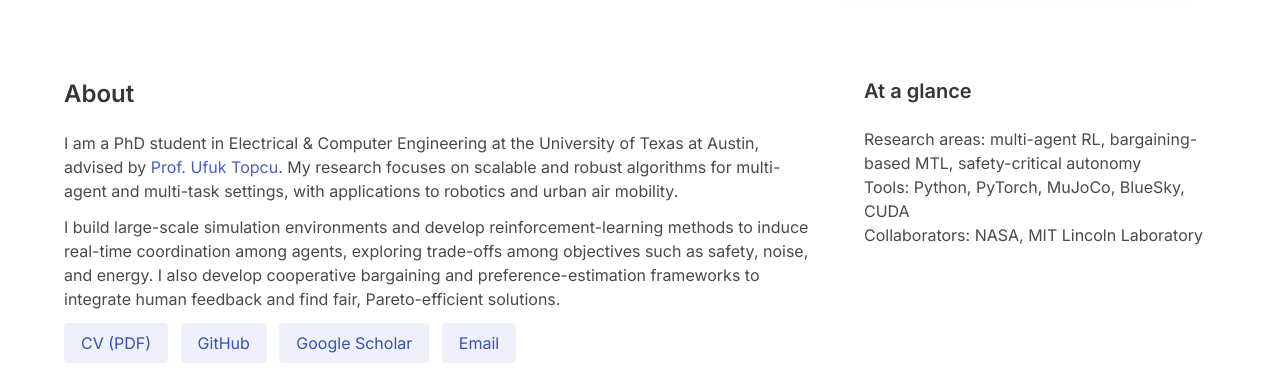
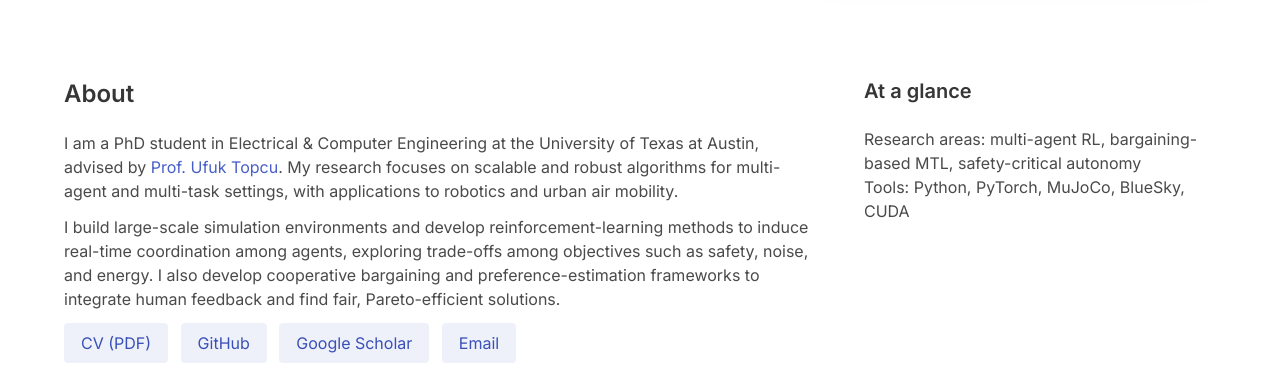
Before and after one commit to suryakmurthy/suryakmurthy.github.io, a plain HTML site: page index.html in a window 1280 px wide. Shown: the part 422-808 px from the top of the page. Drawn offline with nearby package versions, Linux system fonts and the light colour scheme.

Commit message:
Update index.html

```diff
--- a/index.html
+++ b/index.html
@@ -98,7 +98,6 @@
         <ul class="mt-2">
           <li>Research areas: multi-agent RL, bargaining-based MTL, safety-critical autonomy</li>
           <li>Tools: Python, PyTorch, MuJoCo, BlueSky, CUDA</li>
-          <li>Collaborators: NASA, MIT Lincoln Laboratory</li>
         </ul>
       </div>
     </div>
```
